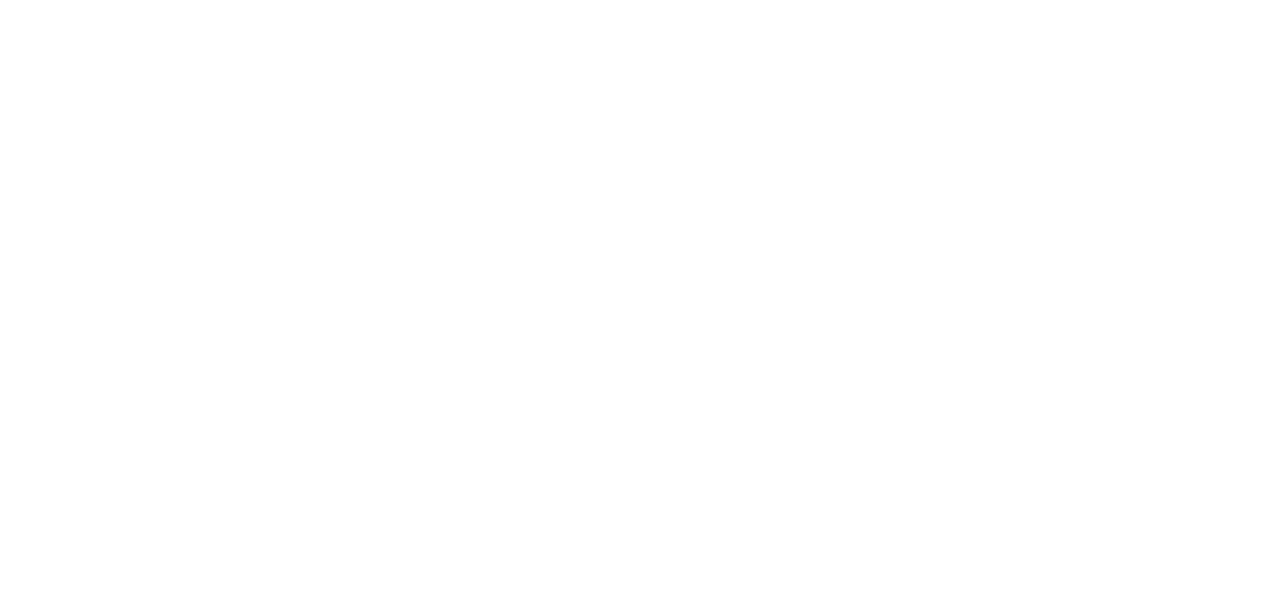
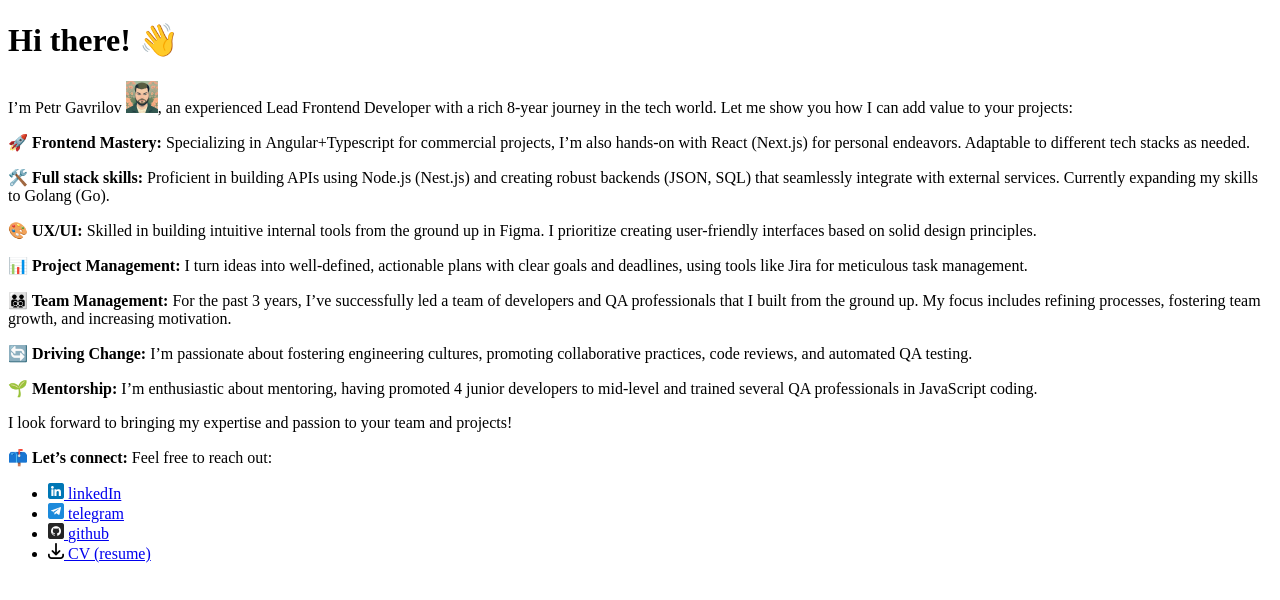
Before and after one commit to petrgavrilov/petrgavrilov.github.io, a plain HTML site: page index.html in a window 1280 px wide. Drawn offline with Linux system fonts and the light colour scheme.

Commit message:
Add about me text

```diff
--- a/index.html
+++ b/index.html
@@ -3,7 +3,102 @@
   <head>
     <meta charset="UTF-8" />
     <meta name="viewport" content="width=device-width, initial-scale=1.0" />
-    <title>petrgavrilov.github.io</title>
+    <title>Petr Gavrilov&nbsp;&mdash; Lead Frontend Developer</title>
+    <link rel="stylesheet" href="./styles.css" />
   </head>
-  <body></body>
+  <body>
+    <main>
+      <h1><strong>Hi&nbsp;there! </strong>👋</h1>
+
+      <p>
+        I&rsquo;m Petr Gavrilov
+        <img class="avatar" width="32" height="32" src="./icons/avatar.png" />,
+        an experienced Lead Frontend Developer with a&nbsp;rich 8-year journey
+        in&nbsp;the tech world. Let me&nbsp;show you how&nbsp;I can add value
+        to&nbsp;your projects:
+      </p>
+
+      <p>
+        <strong>🚀 Frontend Mastery:</strong> Specializing
+        in&nbsp;Angular+Typescript for commercial projects, I&rsquo;m also
+        hands-on with React (Next.js) for personal endeavors. Adaptable
+        to&nbsp;different tech stacks as&nbsp;needed.
+      </p>
+
+      <p>
+        <strong>🛠️ Full stack skills: </strong> Proficient in&nbsp;building APIs
+        using Node.js (Nest.js) and creating robust backends (JSON, SQL) that
+        seamlessly integrate with external services. Currently expanding my
+        skills to&nbsp;Golang (Go).
+      </p>
+
+      <p>
+        <strong>🎨 UX/UI:</strong> Skilled in&nbsp;building intuitive internal
+        tools from the ground up&nbsp;in&nbsp;Figma. I&nbsp;prioritize creating
+        user-friendly interfaces based on&nbsp;solid design principles.
+      </p>
+
+      <p>
+        <strong>📊 Project Management:</strong> I&nbsp;turn ideas into
+        well-defined, actionable plans with clear goals and deadlines, using
+        tools like Jira for meticulous task management.
+      </p>
+
+      <p>
+        <strong>👨‍👨‍👦‍👦 Team Management:</strong> For the past 3&nbsp;years,
+        I&rsquo;ve successfully led a&nbsp;team of&nbsp;developers and&nbsp;QA
+        professionals that&nbsp;I built from the ground&nbsp;up. My&nbsp;focus
+        includes refining processes, fostering team growth, and increasing
+        motivation.
+      </p>
+
+      <p>
+        <strong>🔄 Driving Change:</strong> I&rsquo;m passionate about fostering
+        engineering cultures, promoting collaborative practices, code reviews,
+        and automated&nbsp;QA testing.
+      </p>
+
+      <p>
+        <strong>🌱 Mentorship:</strong> I&rsquo;m enthusiastic about mentoring,
+        having promoted 4&nbsp;junior developers to&nbsp;mid-level and trained
+        several&nbsp;QA professionals in&nbsp;JavaScript coding.
+      </p>
+
+      <p>
+        I&nbsp;look forward to&nbsp;bringing my&nbsp;expertise and passion
+        to&nbsp;your team and projects!
+      </p>
+
+      <p>
+        <strong>📫 Let&rsquo;s connect:</strong> Feel free to&nbsp;reach out:
+      </p>
+
+      <ul class="contacts-list">
+        <li class="contacts-item">
+          <a href="https://www.linkedin.com/in/petr-gavrilov">
+            <img width="16" height="16" src="./icons/linkedin.png" />
+            <span>linkedIn</span>
+          </a>
+        </li>
+        <li class="contacts-item">
+          <a href="https://t.me/petr_gavrilov">
+            <img width="16" height="16" src="./icons/telegram.png" />
+            <span>telegram</span>
+          </a>
+        </li>
+        <li class="contacts-item">
+          <a href="https://github.com/petrgavrilov">
+            <img width="16" height="16" src="./icons/github.png" />
+            <span>github</span>
+          </a>
+        </li>
+        <li class="contacts-item">
+          <a href="./resume-petr-gavrilov.pdf" download>
+            <img width="16" height="16" src="./icons/downloads.png" />
+            <span>CV (resume)</span>
+          </a>
+        </li>
+      </ul>
+    </main>
+  </body>
 </html>
```
Also changed, not shown: icons/avatar.png (added), icons/downloads.png (added), icons/github.png (added), icons/linkedin.png (added), icons/telegram.png (added), 1 other file.
